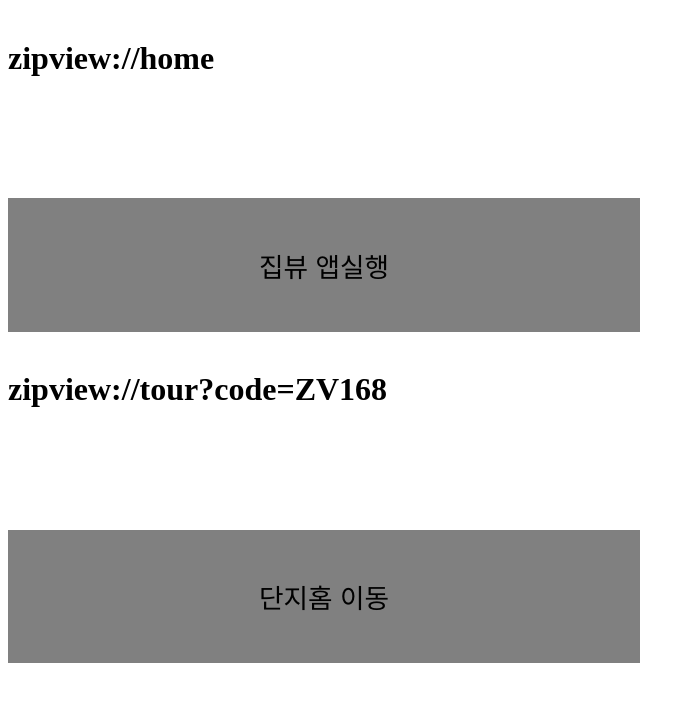
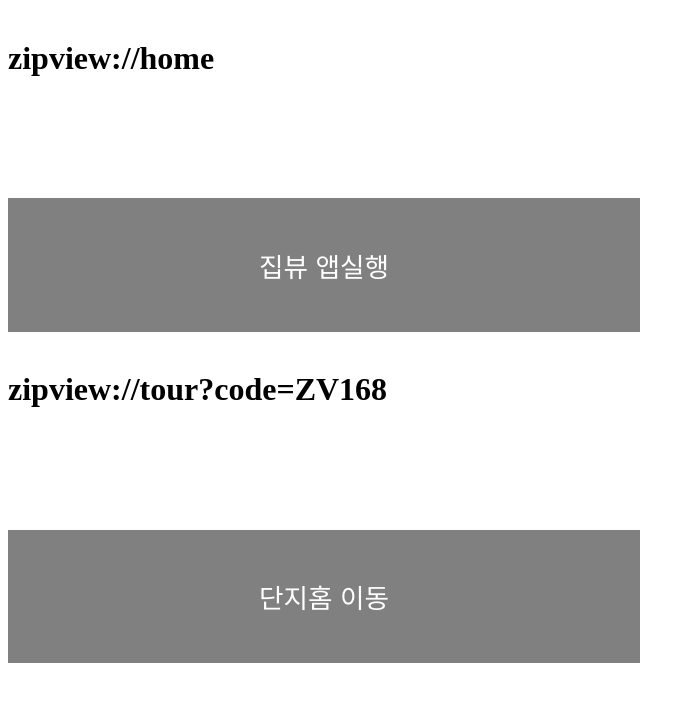
Before and after one commit to bongjava/bongjava.io, a Jekyll site: the page index.html, which Jekyll copies as it is, in a window 1280 px wide. Shown: the top 702 px of the page, without its empty margins (0-695 px from the left). Built offline with Jekyll 4.4.1, drawn with Linux system fonts in a browser that asks for light colours.

Commit message:
Update index.html

```diff
--- a/index.html
+++ b/index.html
@@ -11,7 +11,7 @@
             border: none;
             padding: 10pt;
             font-size: 20pt;
-		font-color: white;
+		color: white;
             width: 50%;
 			height: 100pt
         }
```
